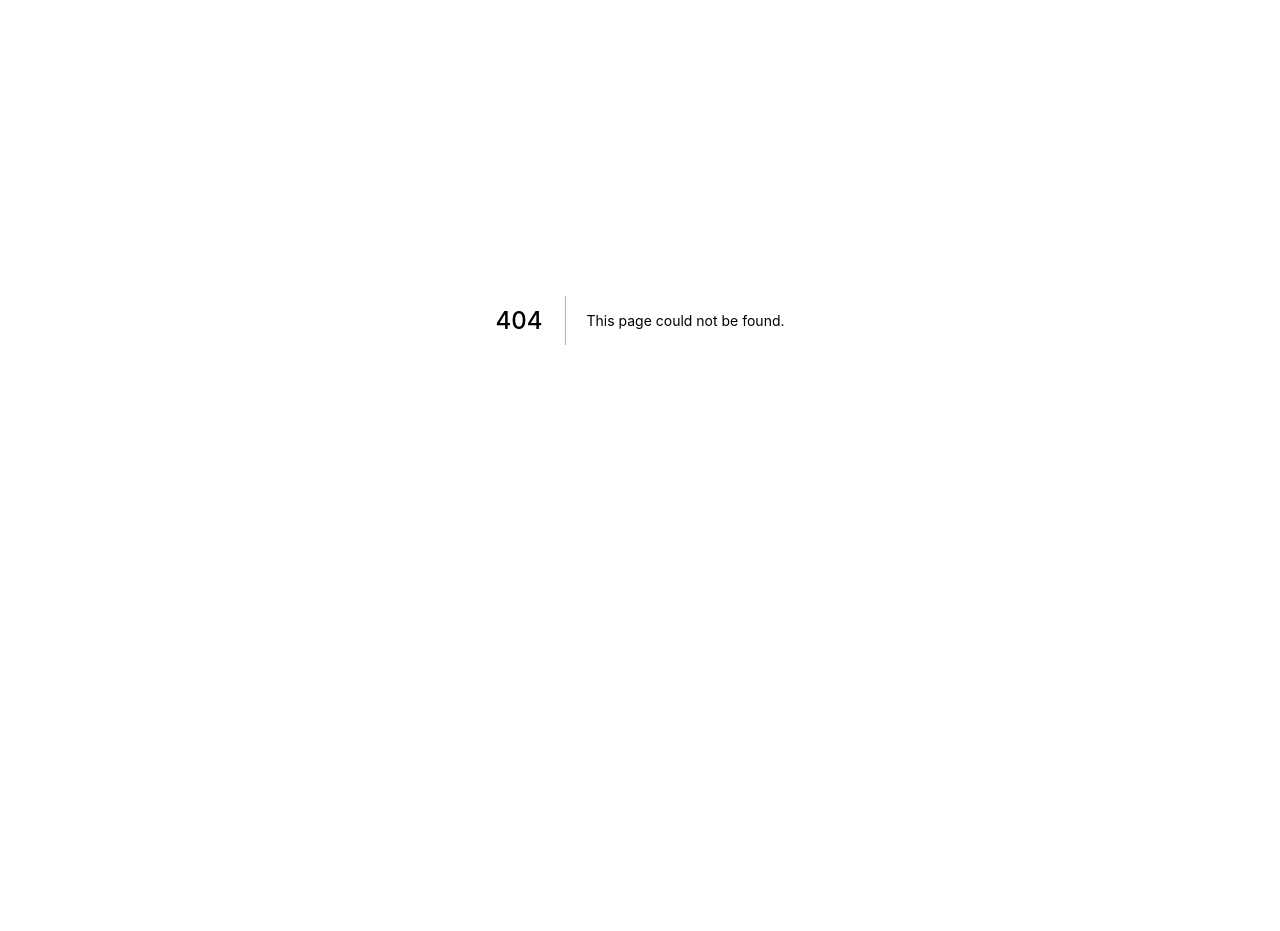
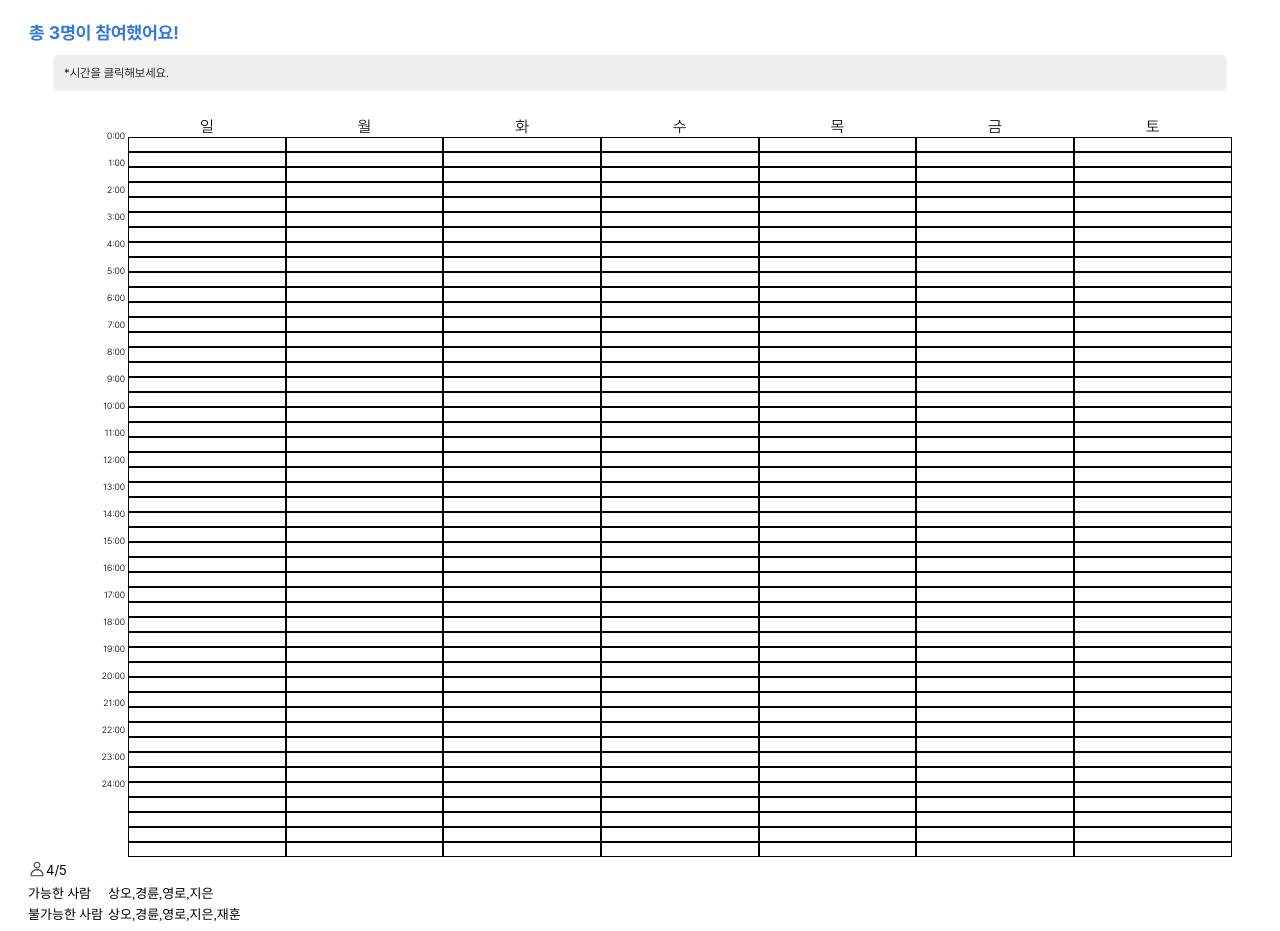
Before and after one commit to ryuni-dev/meezzle, a Next.js app in the folder meezzle-front/: page /test in a window 1280 px wide. Before the commit this address had no page. Shown: the part 80-1011 px from the top of the page. Before the commit the page ends 800 px from the top, so only its background shows below. Built offline with nearby package versions, Linux system fonts and the light colour scheme.

Commit message:
투표 뷰 인원 보기 추가

```diff
--- a/meezzle-front/components/common/Navbar.tsx
+++ b/meezzle-front/components/common/Navbar.tsx
@@ -5,7 +5,7 @@ import Image from "next/image";
 import Link from "next/link";
 
 type NavbarProps = {
-    children: JSX.Element | JSX.Element[];
+    children?: React.ReactNode;
 };
 
 const Navbar = ({ children }: NavbarProps) => {
@@ -42,7 +42,8 @@ const LogoContainer = styled.div`
     float: left;
     margin-left: 21px;
     width: 119px;
-    height: 48px;
+    height: 100%;
+    line-height: 40px;
     & span {
         cursor: pointer;
     }
@@ -51,7 +52,7 @@ const LogoContainer = styled.div`
 const ContentContainer = styled.div`
     float: right;
     vertical-align: middle;
-    margin-right: 26px;
+    margin-right: 16px;
     position: relative;
     & > span {
         line-height: 44px;
--- /dev/null
+++ b/meezzle-front/components/eventView/Attendee.tsx
@@ -0,0 +1,70 @@
+import styled from "styled-components";
+import person from "../../public/assets/person.svg";
+import Image from "next/image";
+
+type Props = {
+    attendeeInfo: {
+        attendee: string[];
+        total: string[];
+    };
+};
+
+const Attendee: React.FC<Props> = ({ attendeeInfo }: Props) => {
+    return (
+        <>
+            <FlexContainer style={{ marginBottom: "5px" }}>
+                <Image src={person} />
+                <AttendeeNum>
+                    {attendeeInfo.attendee.length}/{attendeeInfo.total.length}
+                </AttendeeNum>
+            </FlexContainer>
+            <FlexContainer>
+                <AttendeeBox>가능한 사람</AttendeeBox>
+                <AttendeeList>
+                    {attendeeInfo.attendee.map((el, idx) => {
+                        return attendeeInfo.attendee.length - 1 === idx
+                            ? el
+                            : `${el},`;
+                    })}
+                </AttendeeList>
+            </FlexContainer>
+            <FlexContainer>
+                <AttendeeBox>불가능한 사람</AttendeeBox>
+                <AttendeeList>
+                    {attendeeInfo.total.map((el, idx) => {
+                        return attendeeInfo.total.length - 1 === idx
+                            ? el
+                            : `${el},`;
+                    })}
+                </AttendeeList>
+            </FlexContainer>
+        </>
+    );
+};
+
+export default Attendee;
+
+const FlexContainer = styled.div`
+    display: flex;
+    margin-left: 20px;
+    align-items: flex-end;
+    margin-top: 2.5px;
+    margin-bottom: 2.5px;
+`;
+
+const AttendeeNum = styled.p`
+    display: block;
+    margin: 0;
+    font-size: 13px;
+    font-family: "Inter";
+`;
+
+const AttendeeBox = styled.div`
+    font-size: 13px;
+    width: 80px;
+`;
+
+const AttendeeList = styled.p`
+    margin: 0;
+    font-size: 13px;
+`;
--- /dev/null
+++ b/meezzle-front/components/eventView/Title.tsx
@@ -0,0 +1,18 @@
+import styled from "styled-components";
+
+type Props = {
+    children: React.ReactNode;
+};
+
+const Title: React.FC<Props> = ({ children }: Props) => {
+    return <H1>{children}</H1>;
+};
+
+export default Title;
+
+const H1 = styled.h1`
+    font-size: 18px;
+    margin-left: 21px;
+    color: #3278de;
+    font-family: "Pretendard";
+`;
--- /dev/null
+++ b/meezzle-front/components/eventView/Tooltip.tsx
@@ -0,0 +1,25 @@
+import styled from "styled-components";
+
+type Props = {
+    children: React.ReactNode;
+};
+
+const Tooltip: React.FC<Props> = ({ children }: Props) => {
+    return <Container>{children}</Container>;
+};
+
+export default Tooltip;
+
+const Container = styled.div`
+    width: 92%;
+    height: 36px;
+    margin: 0 auto;
+    padding-left: 11px;
+    margin-bottom: 25px;
+    line-height: 36px;
+    font-family: "Pretendard";
+    font-weight: 300;
+    font-size: 12px;
+    background: #efefef;
+    border-radius: 5px;
+`;
--- a/meezzle-front/components/eventView/ViewTable.tsx
+++ b/meezzle-front/components/eventView/ViewTable.tsx
@@ -64,7 +64,7 @@ const Container = styled.div`
 
 const Table = styled.div`
     display: inline-block;
-    width: 86%;
+    width: 90%;
     vertical-align: top;
 `;
 
@@ -101,7 +101,7 @@ const TimeBlock = styled.span<{ col: number }>`
 
 const Time = styled.div`
     display: inline-block;
-    width: 13%;
+    width: 8%;
     font-size: 9px;
     margin-top: 5px;
     text-align: right;
--- /dev/null
+++ b/meezzle-front/pages/test.tsx
@@ -0,0 +1,48 @@
+import { NextPage } from "next";
+import { useEffect, useState } from "react";
+import ViewTable from "../components/eventView/ViewTable";
+import Navbar from "../components/common/Navbar";
+import shareNav from "../public/assets/shareNav.svg";
+import Image from "next/image";
+import H1 from "../components/eventView/Title";
+import Tooltip from "../components/eventView/Tooltip";
+import Attendee from "../components/eventView/Attendee";
+
+type tableInfoType = {
+    row: number;
+    col: { length: number; names: string[] };
+};
+
+type attendeeInfoType = {
+    total: string[];
+    attendee: string[];
+};
+
+const Test: NextPage = () => {
+    const [total, setTotal] = useState<number>(3);
+    const [tableInfo, setTableInfo] = useState<tableInfoType>({
+        row: 48,
+        col: {
+            length: 7,
+            names: ["일", "월", "화", "수", "목", "금", "토"],
+        },
+    });
+    const [attendeeInfo, setAttendeeInfo] = useState<attendeeInfoType>({
+        total: ["상오", "경륜", "영로", "지은", "재훈"],
+        attendee: ["상오", "경륜", "영로", "지은"],
+    });
+
+    return (
+        <>
+            <Navbar>
+                <Image src={shareNav} alt="share" />
+            </Navbar>
+            <H1>총 {total}명이 참여했어요!</H1>
+            <Tooltip>*시간을 클릭해보세요.</Tooltip>
+            <ViewTable info={tableInfo} />
+            {<Attendee attendeeInfo={attendeeInfo} />}
+        </>
+    );
+};
+
+export default Test;
```
Also changed, not shown: meezzle-front/public/assets/person.svg (added), meezzle-front/public/assets/shareNav.svg (added).
